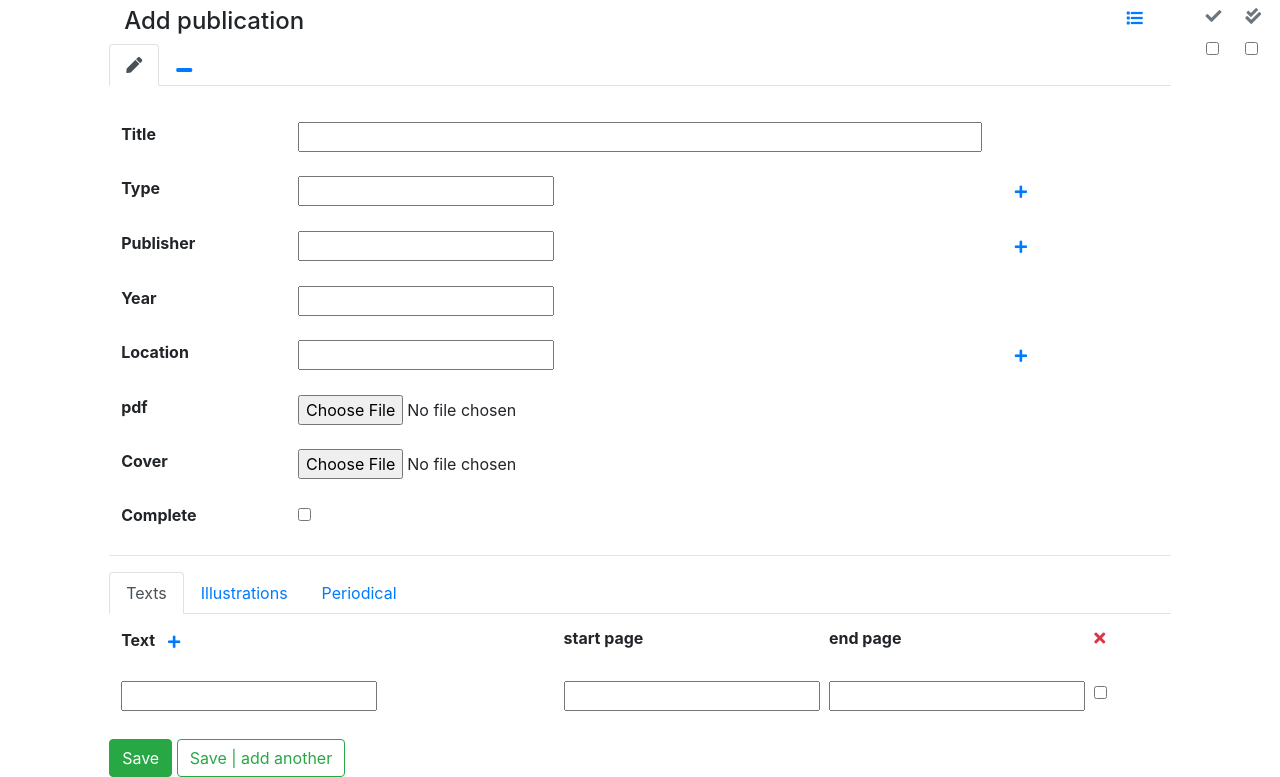
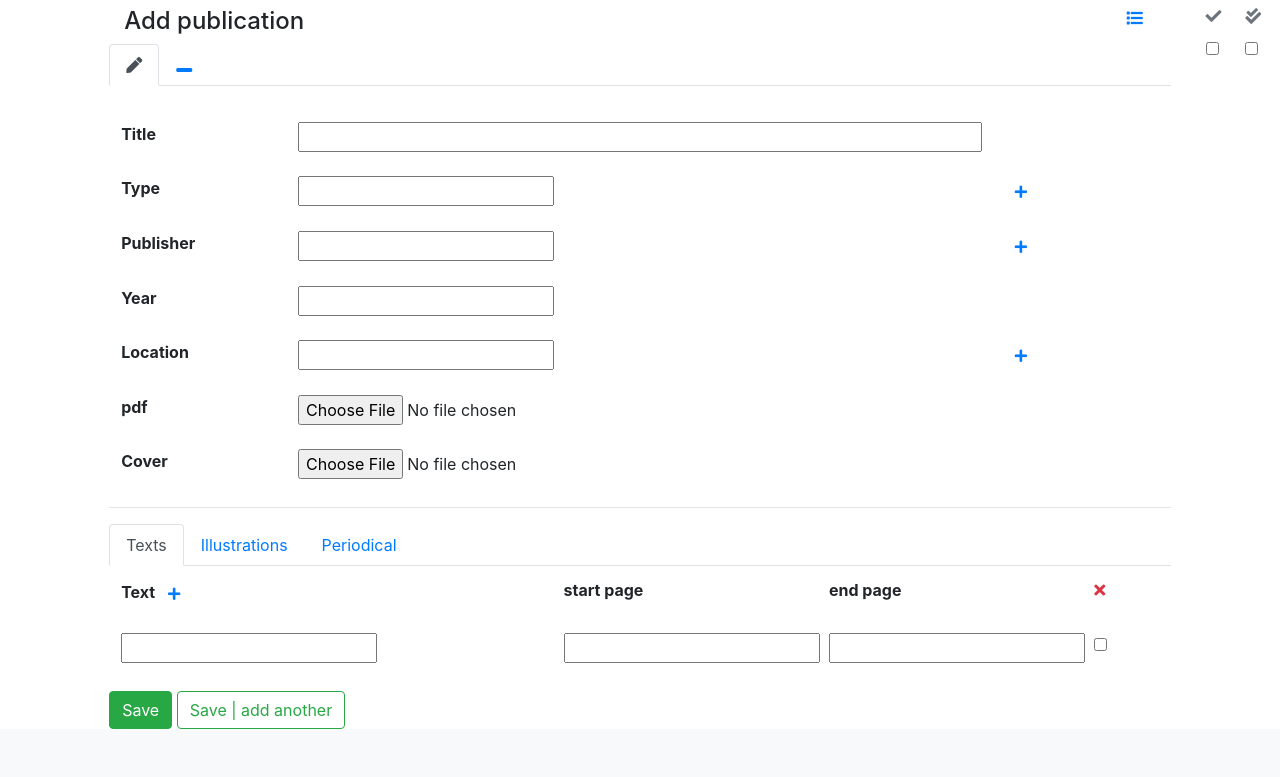
Before and after one commit to martijnbentum/region, a Django app: page /catalogue/add_publication/ in a window 1280 px wide. Shown: the part 83-860 px from the top of the page. After the commit the page ends 812 px from the top, so only its background shows below. Run offline with Django 3.2, Linux system fonts and the light colour scheme; the visitor is signed in with stand-in values (Sample User, id 1); some libraries are stand-ins or nearby versions.

Commit message:
bug fix complete check box could not be unchecked

```diff
--- a/catalogue/templates/catalogue/_publication_form.html
+++ b/catalogue/templates/catalogue/_publication_form.html
@@ -39,8 +39,4 @@
 		<th class="col-2">Cover</th>
 		<td class="col-8">{{form.cover}}</td>
 	</tr>
-	<tr class="d-flex">
-		<th class="col-2">Complete</th>
-		<td class="col-8">{{form.complete}}</td>
-	</tr>
 	</table>
--- a/catalogue/templates/catalogue/add_publication.html
+++ b/catalogue/templates/catalogue/add_publication.html
@@ -166,7 +166,7 @@
 		<th class ="col-6"><i class="fas fa-check-double text-secondary"></i></th>
 		</tr>
 		<tr class ="d-flex">
-		<td class="col-6">{{form.complete}} {{form.approved.error}}</td>
+		<td class="col-6">{{form.complete}} {{form.complete.error}}</td>
 		<td class="col-6">{{form.approved}} {{form.approved.error}}</td>
 		</tr>
 		</table>
```
